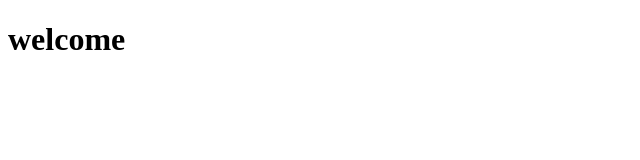
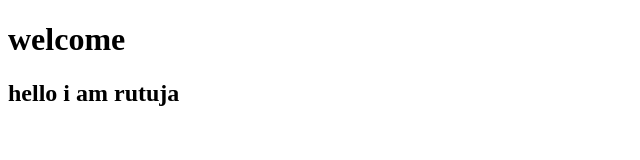
Before and after one commit to DevAman2317/assinments4, a plain HTML site: page rutuja.html in a window 1280 px wide. Shown: the whole page, without its empty margins (0-640 px from the left). Drawn offline with Linux system fonts and the light colour scheme.

Commit message:
add html file

```diff
--- a/rutuja.html
+++ b/rutuja.html
@@ -8,5 +8,6 @@
 </head>
 <body>
     <h1>welcome</h1>
+    <h2>hello i am rutuja</h2>
 </body>
 </html>
```
